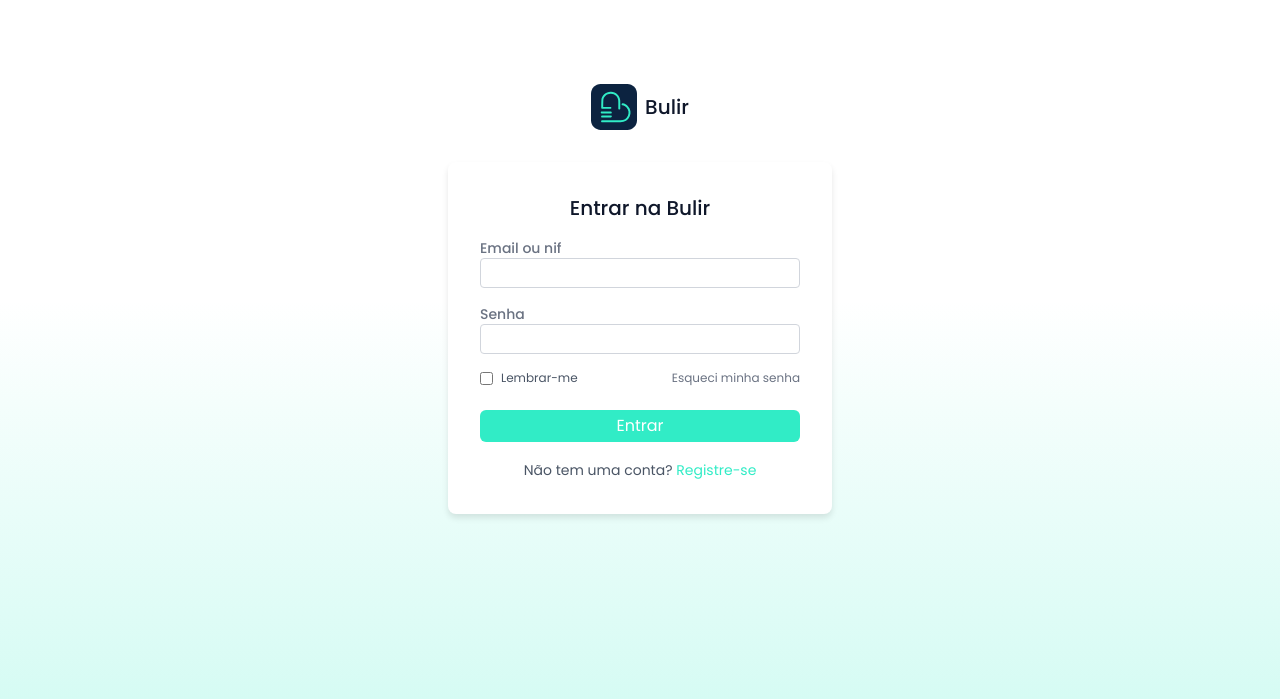
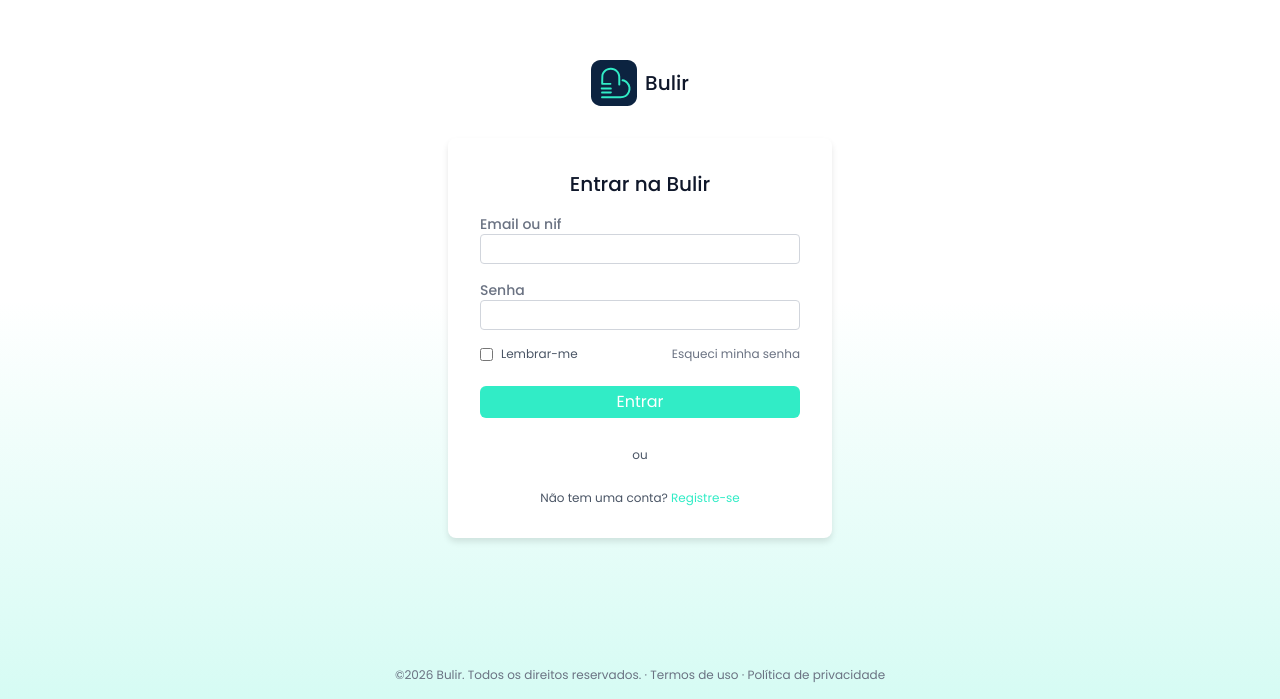
Before and after one commit to emanuel-malungo/Bulir, a Next.js app in the folder frontend-web/: page /auth/login in a window 1280 px wide. Shown: the part 101-800 px from the top of the page. Built offline with nearby package versions, Linux system fonts and the light colour scheme.

Commit message:
feat: atualizar layout da página de login com melhorias de estilo e link para registro

```diff
--- a/frontend-web/src/app/auth/login/page.tsx
+++ b/frontend-web/src/app/auth/login/page.tsx
@@ -48,14 +48,18 @@ export default function Login() {
               Entrar
             </button>
 
-            <div className="text-center mt-4">
-              <span className="text-sm text-gray-600">Não tem uma conta? </span>
-              <a href="/auth/register" className="text-sm text-accent hover:underline">
+            <div className="text-center mt-6 space-y-2">
+              <span className="text-xs text-gray-600">ou</span>
+              <p className="text-xs text-gray-600 mt-6">Não tem uma conta? <a href="/auth/register" className="text-xs text-accent hover:underline">
                 Registre-se
-              </a>
+              </a></p>
             </div>
         </div>
       </form>
+
+      <footer className="absolute bottom-0 w-full text-center py-4">
+        <p className="text-xs text-gray-500">©2026 Bulir. Todos os direitos reservados. · <a href="#" className="hover:underline">Termos de uso</a> · <a href="#" className="hover:underline">Política de privacidade</a></p>
+      </footer>
 
 
     </div>
```
